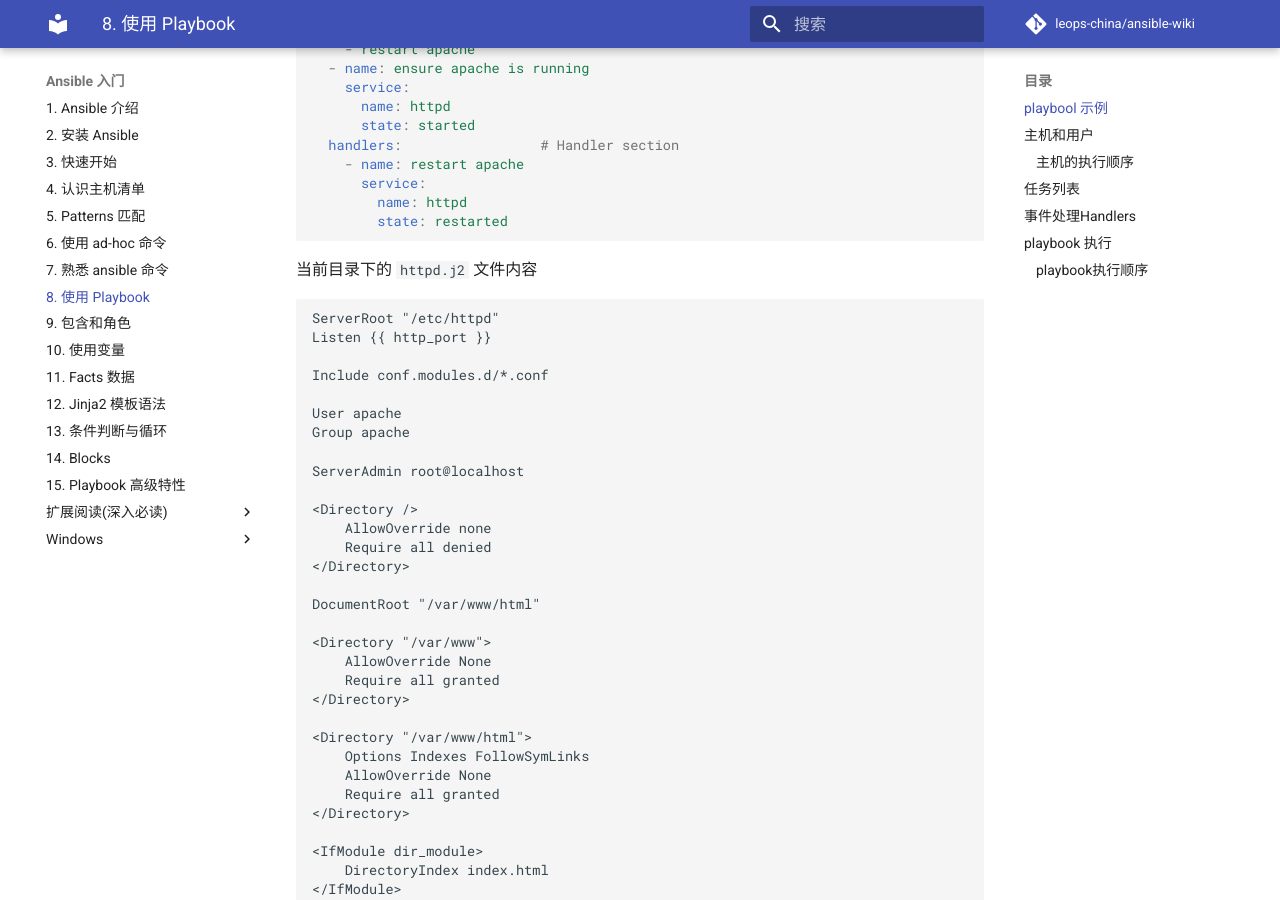
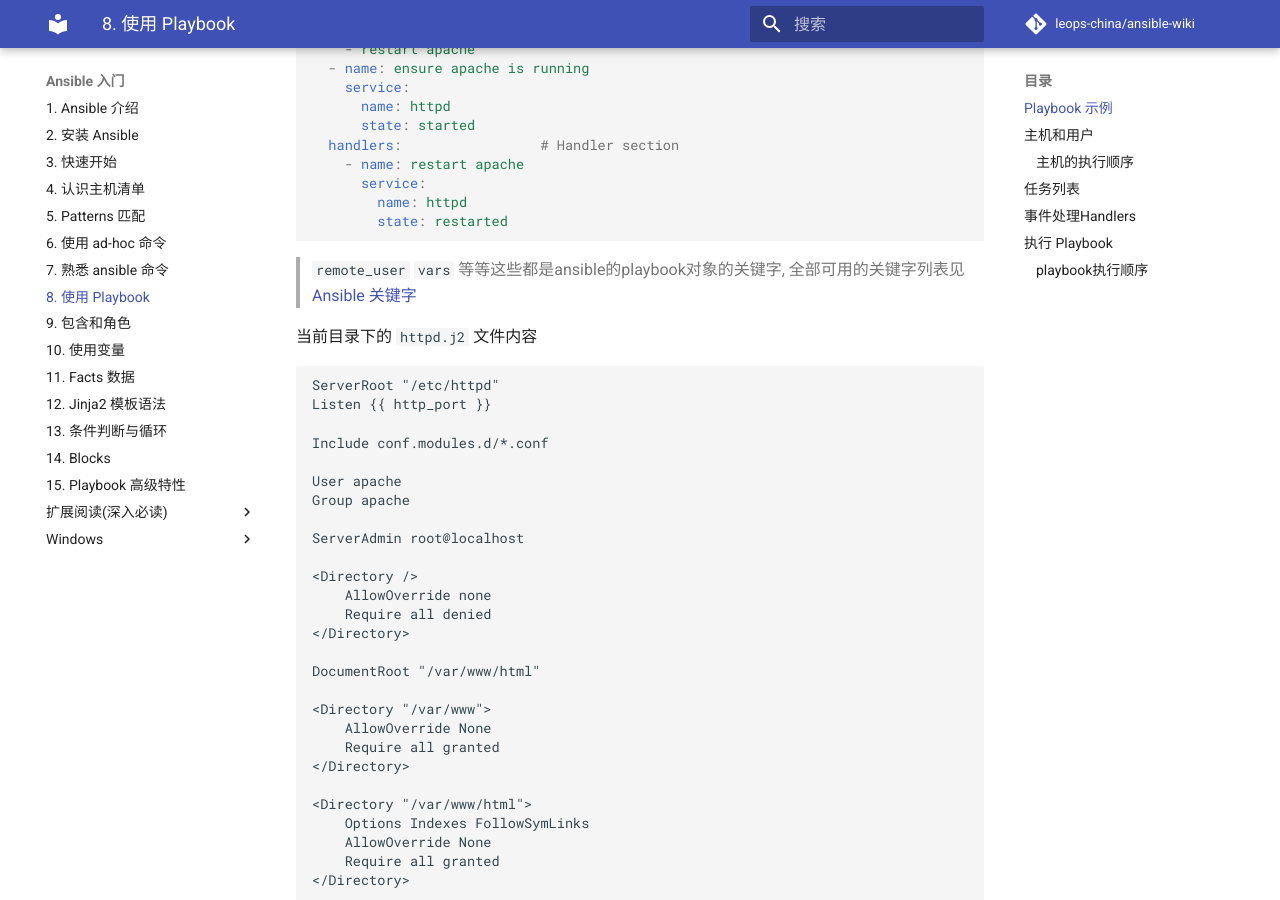
Before and after one commit to leops-china/ansible-wiki, an MkDocs documentation site: the page built from docs/basic/Playbook.md, in a window 1280 px wide and 900 px high, scrolled down 1540 px. Built offline with MkDocs 1.6.1 and Material for MkDocs 9.7.7, drawn with Linux system fonts in a browser that asks for light colours; comment, search, counter and statistics services are not loaded; some of the changed text lies outside the part shown.

````diff
--- a/docs/basic/Playbook.md
+++ b/docs/basic/Playbook.md
@@ -18,7 +18,7 @@ play的主要功能在于将事先归并为一组的主机装扮成事先通过a
 
 
 
-## playbool 示例
+## Playbook 示例
 
 > centos7 环境
 
@@ -77,9 +77,12 @@ web组的主机完成下列任务
         state: restarted
 ```
 
+> `remote_user` `vars` 等等这些都是ansible的playbook对象的关键字, 全部可用的关键字列表见 [Ansible 关键字](/basic/Reference/Keywords/)
+
+
 当前目录下的 `httpd.j2` 文件内容
 
-```
+```jinja2
 ServerRoot "/etc/httpd"
 Listen {{ http_port }}
 
@@ -442,7 +445,7 @@ tasks:
 
 
 
-## playbook 执行
+## 执行 Playbook
 
 使用`ansible-playbook`命令执行`playbook`
 
--- a/mkdocs.yml
+++ b/mkdocs.yml
@@ -18,6 +18,7 @@ theme:
   features:
     - tabs
   palette:
+    scheme: default
     primary: 'indigo'
     accent: 'indigo'
   font:
@@ -28,6 +29,8 @@ plugins:
   - search
   - minify:
       minify_html: true
+  - git-revision-date-localized:
+      type: iso_datetime
 
 # Customization
 extra:
--- a/requirements.txt
+++ b/requirements.txt
@@ -4,3 +4,4 @@ markdown>=3.2
 mkdocs-minify-plugin>=0.2
 pymdown-extensions>=7.0
 mkdocs-material>=5.0.1
+mkdocs-git-revision-date-localized-plugin>=0.5.2
````
